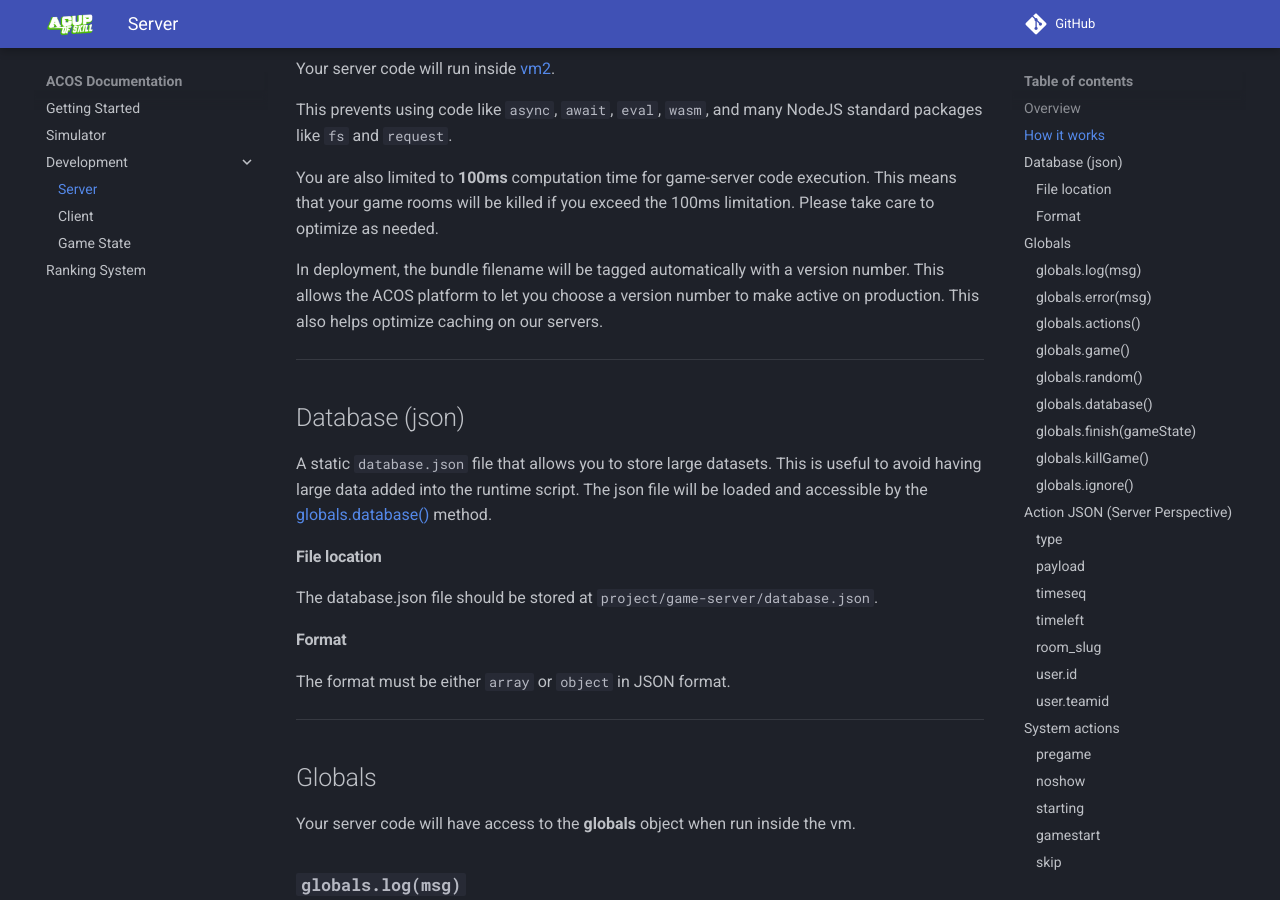
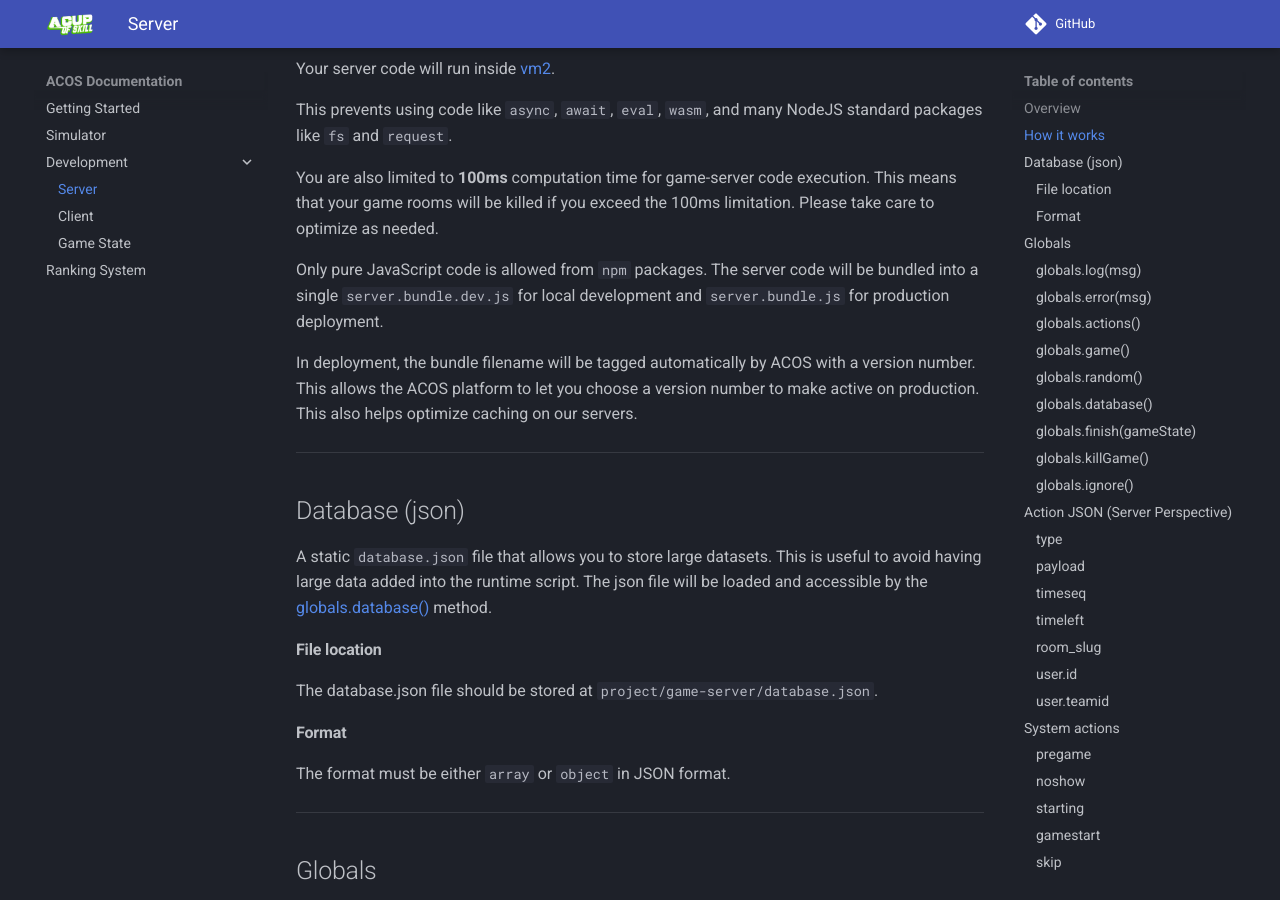
Before and after one commit to acosgames/acosgames.github.io, an MkDocs documentation site: the page built from docs/server.md, in a window 1280 px wide and 900 px high, scrolled down 550 px. Built offline with MkDocs 1.6.1 and Material for MkDocs 9.7.7, drawn with Linux system fonts in a browser that asks for light colours.

```diff
--- a/docs/server.md
+++ b/docs/server.md
@@ -17,7 +17,9 @@
 
 You are also limited to **100ms** computation time for game-server code execution.  This means that your game rooms will be killed if you exceed the 100ms limitation.  Please take care to optimize as needed.
 
-In deployment, the bundle filename will be tagged automatically with a version number.  This allows the ACOS platform to let you choose a version number to make active on production.  This also helps optimize caching on our servers.
+Only pure JavaScript code is allowed from `npm` packages.  The server code will be bundled into a single `server.bundle.dev.js` for local development and `server.bundle.js` for production deployment.
+
+In deployment, the bundle filename will be tagged automatically by ACOS with a version number.  This allows the ACOS platform to let you choose a version number to make active on production.  This also helps optimize caching on our servers.
 
 ---
 
```
